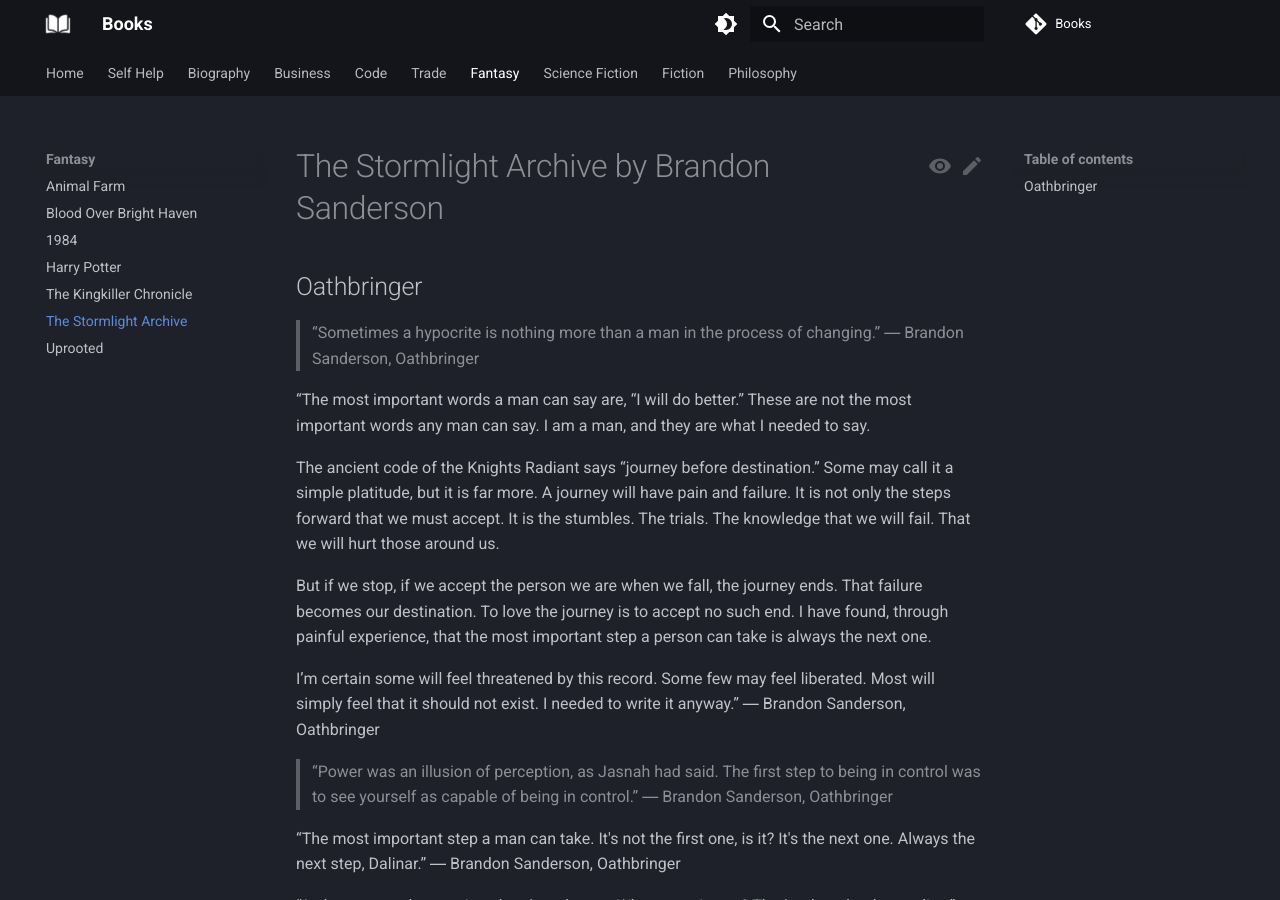
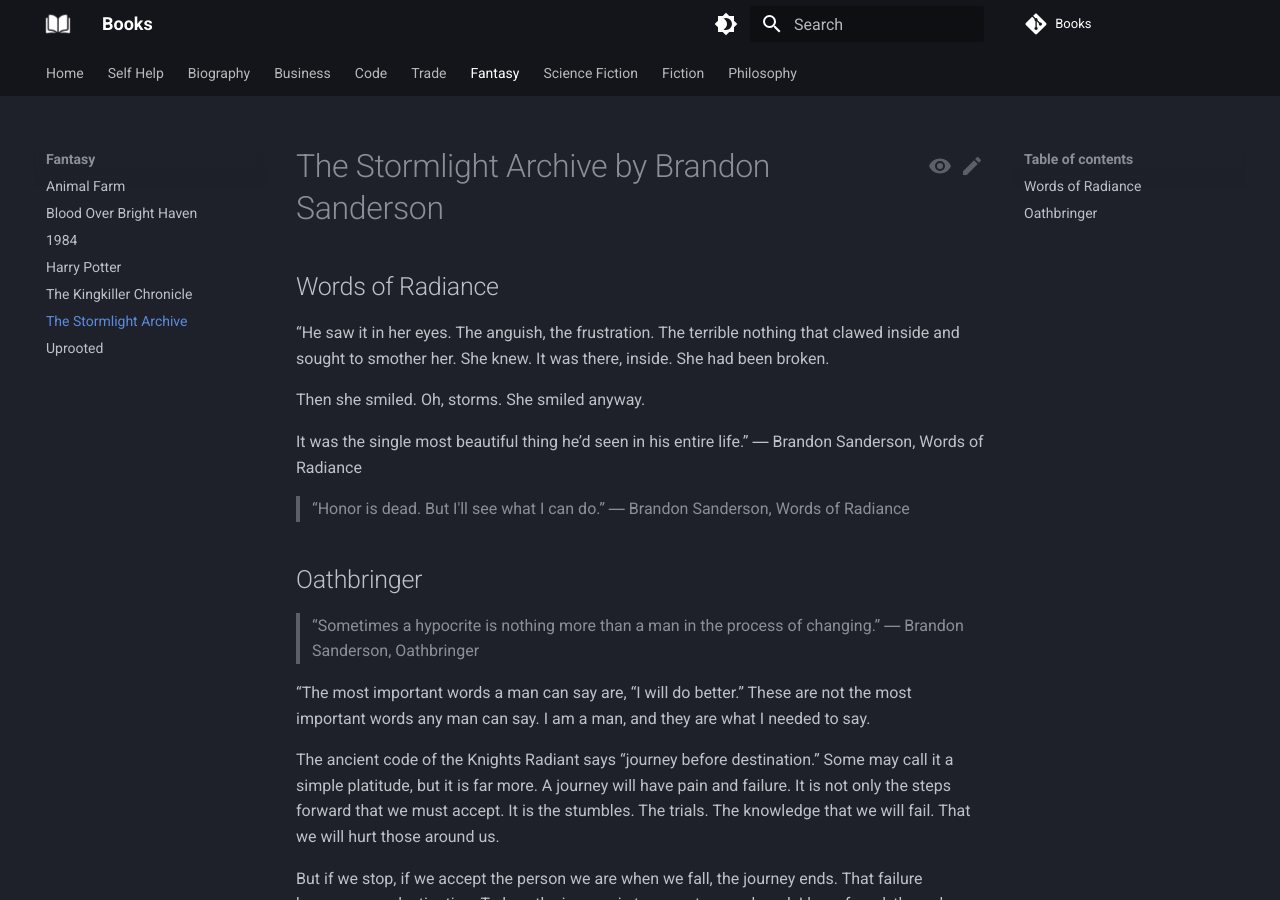
Before and after one commit to vivekkpatel/Books, an MkDocs documentation site: the page built from docs/Fantasy/The Stormlight Archieve.md, in a window 1280 px wide and 900 px high. Built offline with MkDocs 1.6.1 and Material for MkDocs 9.7.7, drawn with Linux system fonts in a browser that asks for light colours; comment, search, counter and statistics services are not loaded.

Commit message:
Add quotes from Words of Radiance to The Stormlight Archive notes

```diff
--- a/docs/Fantasy/The Stormlight Archieve.md
+++ b/docs/Fantasy/The Stormlight Archieve.md
@@ -1,4 +1,15 @@
 # The Stormlight Archive by Brandon Sanderson
+
+## Words of Radiance
+“He saw it in her eyes. The anguish, the frustration. The terrible nothing that clawed inside and sought to smother her. She knew. It was there, inside. She had been broken.
+
+Then she smiled. Oh, storms. She smiled anyway.
+
+It was the single most beautiful thing he’d seen in his entire life.”
+― Brandon Sanderson, Words of Radiance
+
+> “Honor is dead. But I'll see what I can do.”
+ ― Brandon Sanderson, Words of Radiance
 
 ## Oathbringer
 
```
